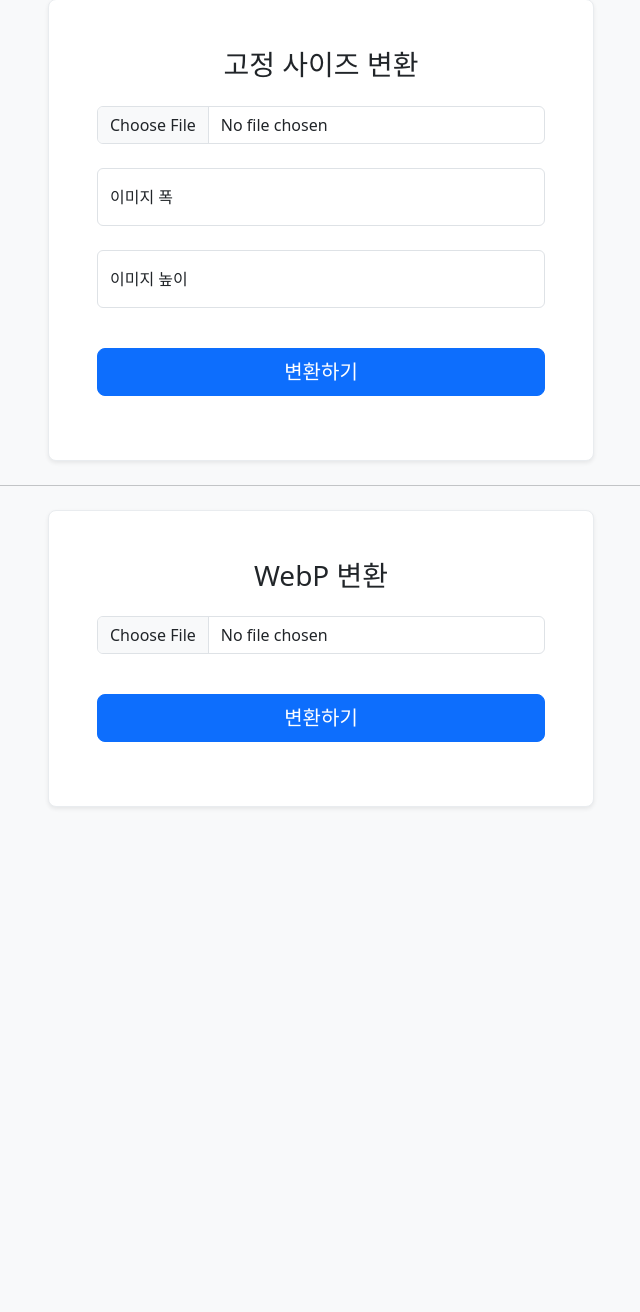
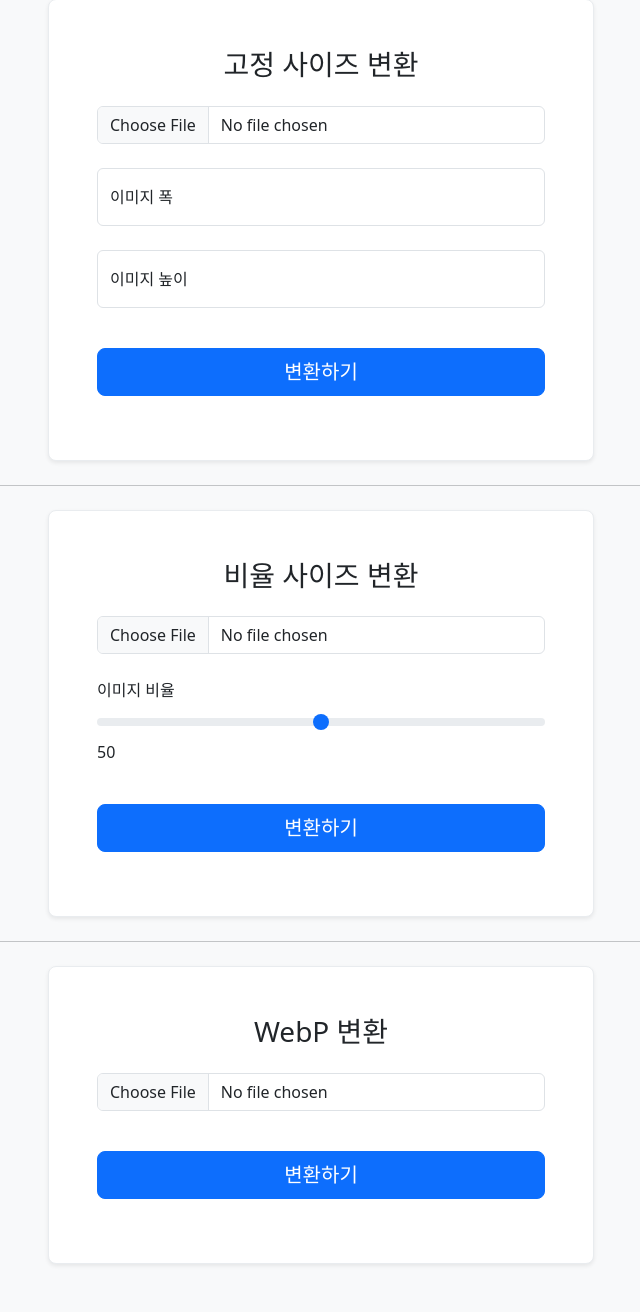
Before and after one commit to seokjin8678/flask-image-resize, a Flask app: page / in a window 1280 px wide. Shown: the part 49-1361 px from the top of the page, without its empty margins (319-959 px from the left). Before the commit the page ends 857 px from the top, so only its background shows below. Run offline with Flask 3, Linux system fonts and the light colour scheme; the visitor is signed in with stand-in values (Sample User, id 1).

Commit message:
feat: 비율 사이즈 변환 기능 추가

```diff
--- a/app.py
+++ b/app.py
@@ -40,8 +40,8 @@ def login():
     return redirect('/login')
 
 
-@app.post('/resize')
-def resize():
+@app.post('/resize-fixed')
+def resize_fixed():
     file = request.files['image']
     width = int(request.form['width'])
     height = int(request.form['height'])
@@ -55,10 +55,29 @@ def resize():
     return send_file(output_stream, mimetype=file.mimetype, as_attachment=True, download_name=f'new_{file.filename}')
 
 
+@app.post('/resize-ratio')
+def resize_ratio():
+    file = request.files['image']
+    ratio = int(request.form['ratio'])
+    img = Image.open(file.stream)
+    original_width, original_height = img.size
+
+    new_width = int(original_width * (ratio / 100))
+    new_height = int(original_height * (ratio / 100))
+    resize_img = img.resize((new_width, new_height))
+
+    output_stream = BytesIO()
+    resize_img.save(output_stream, format=img.format)
+    output_stream.seek(0)
+
+    return send_file(output_stream, mimetype=file.mimetype, as_attachment=True, download_name=f'new_{file.filename}')
+
+
 @app.post('/convert-webp')
 def convert():
     file = request.files['image']
     img = Image.open(file.stream)
+    img = img.convert('RGB')
 
     output_stream = BytesIO()
     img.save(output_stream, 'webp', optimize=True, quality=85)
--- a/templates/index.html
+++ b/templates/index.html
@@ -15,7 +15,7 @@
                 <div class="card border border-light-subtle rounded-3 shadow-sm">
                     <div class="card-body p-3 p-md-4 p-xl-5">
                         <h2 class="fs-3 fw-normal text-center mb-4">고정 사이즈 변환</h2>
-                        <form method="post" enctype="multipart/form-data" action="/resize">
+                        <form method="post" enctype="multipart/form-data" action="/resize-fixed">
                             <div class="row gy-2 overflow-hidden">
                                 <div class="col-12">
                                     <div class="form-group mb-3">
@@ -25,16 +25,52 @@
                                 </div>
                                 <div class="col-12">
                                     <div class="form-floating mb-3">
-                                        <input type="number" class="form-control" name="width" id="width" min="100" max="2048"
+                                        <input type="number" class="form-control" name="width" id="width" min="100"
+                                               max="2048"
                                                placeholder="가로 길이" required>
                                         <label for="width" class="form-label">이미지 폭</label>
                                     </div>
                                 </div>
                                 <div class="col-12">
                                     <div class="form-floating mb-3">
-                                        <input type="number" class="form-control" name="height" id="height" min="100" max="2048"
+                                        <input type="number" class="form-control" name="height" id="height" min="100"
+                                               max="2048"
                                                placeholder="세로 길이" required>
                                         <label for="height" class="form-label">이미지 높이</label>
+                                    </div>
+                                </div>
+                                <div class="col-12">
+                                    <div class="d-grid my-3">
+                                        <button class="btn btn-primary btn-lg" type="submit">변환하기</button>
+                                    </div>
+                                </div>
+                            </div>
+                        </form>
+                    </div>
+                </div>
+            </div>
+
+            <hr class="my-4"/>
+
+            <div class="col-12 col-sm-10 col-md-8 col-lg-6">
+                <div class="card border border-light-subtle rounded-3 shadow-sm">
+                    <div class="card-body p-3 p-md-4 p-xl-5">
+                        <h2 class="fs-3 fw-normal text-center mb-4">비율 사이즈 변환</h2>
+                        <form method="post" enctype="multipart/form-data" action="/resize-ratio">
+                            <div class="row gy-2 overflow-hidden">
+                                <div class="col-12">
+                                    <div class="form-group mb-3">
+                                        <input type="file" class="form-control" name="image" id="image"
+                                               accept=".png, .jpg, .jpeg, .webp" required>
+                                    </div>
+                                </div>
+                                <div class="col-12">
+                                    <label for="ratio" class="form-label">이미지 비율</label>
+                                    <div class="form-floating mb-3">
+                                        <input type="range" class="form-range" min="1" max="99" name="ratio" value="50"
+                                               id="ratio" oninput="this.nextElementSibling.value = this.value"
+                                               required>
+                                        <output>50</output>
                                     </div>
                                 </div>
                                 <div class="col-12">
```
